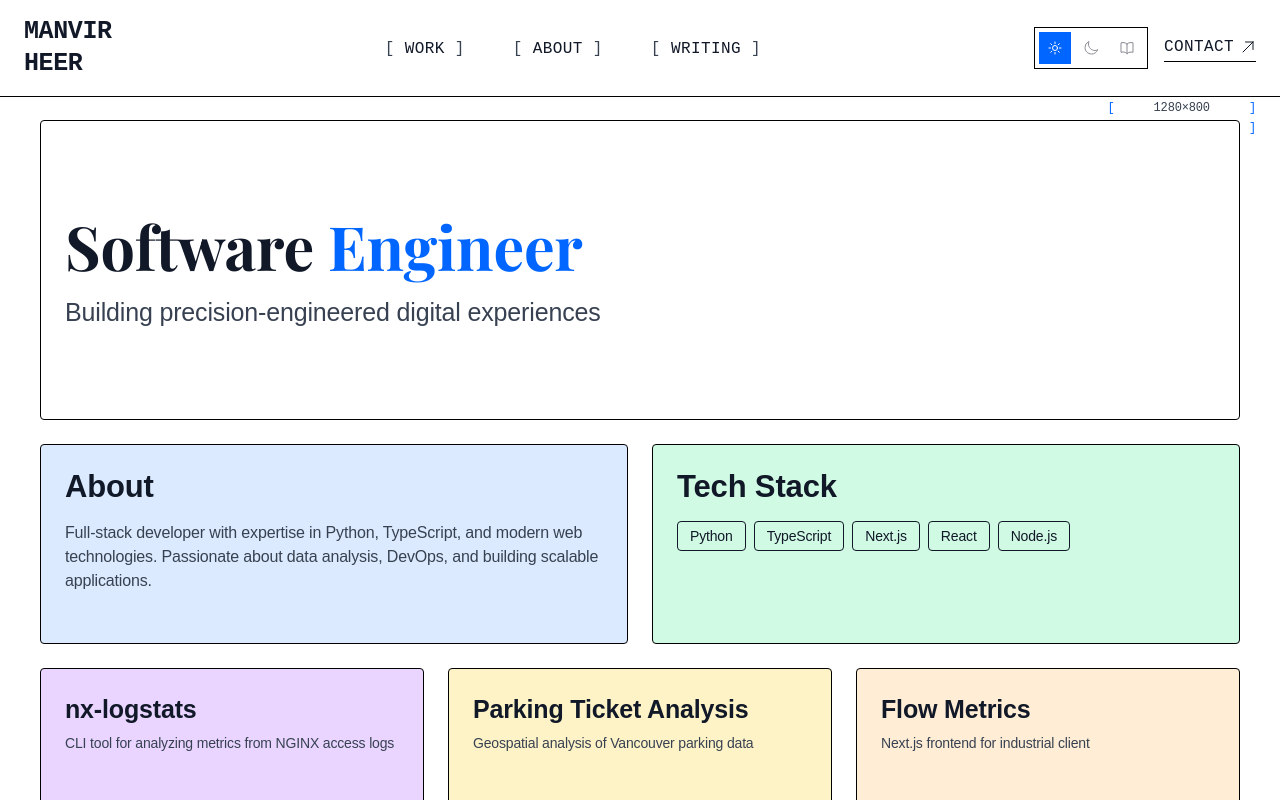
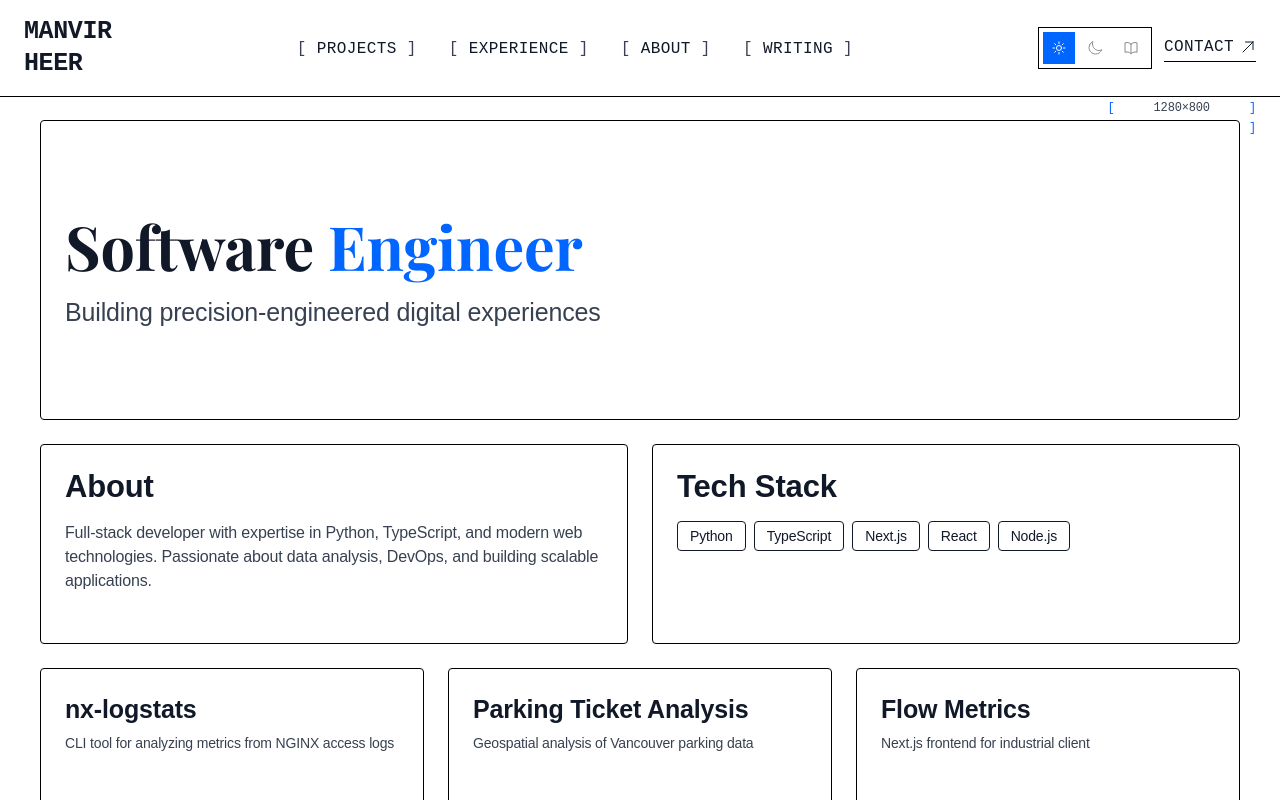
Before and after one commit to manvirheer/manvirheer-portfolio, a Next.js app: page / in a window 1280 px wide. Shown: the top 800 px of the page. Built offline with nearby package versions, Linux system fonts and the light colour scheme; a web font is replaced by a local one.

Commit message:
Refactor: update header iteams and design lang

```diff
--- a/app/components/layout/Header.tsx
+++ b/app/components/layout/Header.tsx
@@ -6,7 +6,8 @@ import { motion } from 'framer-motion'
 import { ArrowUpRightIcon } from '@heroicons/react/24/outline'
 
 const navItems = [
-  { label: 'WORK', href: '/work' },
+  { label: 'PROJECTS', href: '/projects' },
+  { label: 'EXPERIENCE', href: '/experience' },
   { label: 'ABOUT', href: '/about' },
   { label: 'WRITING', href: '/writing' },
 ]
@@ -23,7 +24,7 @@ export const Header = () => {
       animate={{ y: 0 }}
       transition={{ duration: 0.3 }}
     >
-      <div className="max-w-[1400px] mx-auto px-6 py-4 flex items-center justify-between">
+      <div className="max-w-[1400px] mx-auto px-6 py-4 flex items-center justify-between gap-4">
         {/* Logo - Stacked Name */}
         <Link href="/" className="group relative">
           <div className="font-bold font-mono leading-tight tracking-tight transition-colors">
@@ -38,7 +39,7 @@ export const Header = () => {
         </Link>
 
         {/* Navigation - Bracket Style */}
-        <nav className="hidden md:flex items-center gap-8 lg:gap-12">
+        <nav className="hidden lg:flex items-center gap-6 xl:gap-8">
           {navItems.map((item) => (
             <motion.div
               key={item.href}
@@ -50,7 +51,7 @@ export const Header = () => {
             >
               <Link
                 href={item.href}
-                className="text-base font-mono tracking-wide relative inline-block group"
+                className="text-base font-mono tracking-wide relative inline-block group whitespace-nowrap"
               >
                 <span style={{ color: 'var(--page-text-muted)' }}>[</span>
                 {' '}{item.label}{' '}
@@ -67,7 +68,7 @@ export const Header = () => {
         </nav>
 
         {/* Right Actions */}
-        <div className="flex items-center gap-4">
+        <div className="flex items-center gap-3">
           <ThemeSwitcher />
 
           {/* Contact CTA */}
@@ -77,11 +78,11 @@ export const Header = () => {
               x: 4,
             }}
             transition={{ duration: 0.2, ease: [0.23, 1, 0.32, 1] }}
-            className="hidden sm:block"
+            className="hidden xl:block"
           >
             <Link
               href="/contact"
-              className="flex items-center gap-1.5 text-base font-mono tracking-wide border-b pb-0.5 group"
+              className="flex items-center gap-1.5 text-base font-mono tracking-wide border-b pb-0.5 group whitespace-nowrap"
               style={{ borderColor: 'var(--page-border)' }}
             >
               CONTACT
--- /dev/null
+++ b/app/experience/page.tsx
@@ -0,0 +1,27 @@
+import { WorkInProgress } from '@/app/components/ui/WorkInProgress'
+import { Header } from '@/app/components/layout/Header'
+import { SystemInfo } from '@/app/components/ui/SystemInfo'
+import { GridOverlay } from '@/app/components/ui/GridOverlay'
+
+export const metadata = {
+  title: 'Experience',
+  description: 'Professional journey, roles, and impact highlights from Manvir Heer.',
+  openGraph: {
+    title: 'Experience - Manvir Heer',
+    description: 'Explore the roles and achievements across Manvir Heer’s career.',
+  },
+}
+
+export default function ExperiencePage() {
+  return (
+    <>
+      <GridOverlay />
+      <Header />
+      <SystemInfo />
+      <WorkInProgress
+        title="Experience"
+        message="A curated snapshot of roles, responsibilities, and measurable impact. In progress while the stories are crafted."
+      />
+    </>
+  )
+}
--- a/app/globals.css
+++ b/app/globals.css
@@ -88,13 +88,13 @@
   --page-error: #EF4444;
   --page-code: #EC4899;
 
-  /* Bento card tints (moderate pastels) */
-  --bento-blue: #DBEAFE;
-  --bento-purple: #E9D5FF;
-  --bento-green: #D1FAE5;
-  --bento-yellow: #FEF3C7;
-  --bento-orange: #FFEDD5;
-  --bento-pink: #FCE7F3;
+  /* Bento card tints (neutral in light mode) */
+  --bento-blue: var(--page-surface);
+  --bento-purple: var(--page-surface);
+  --bento-green: var(--page-surface);
+  --bento-yellow: var(--page-surface);
+  --bento-orange: var(--page-surface);
+  --bento-pink: var(--page-surface);
 }
 
 /* =============================================================================
--- /dev/null
+++ b/app/projects/page.tsx
@@ -0,0 +1,27 @@
+import { WorkInProgress } from '@/app/components/ui/WorkInProgress'
+import { Header } from '@/app/components/layout/Header'
+import { SystemInfo } from '@/app/components/ui/SystemInfo'
+import { GridOverlay } from '@/app/components/ui/GridOverlay'
+
+export const metadata = {
+  title: 'Projects',
+  description: 'Featured projects, case studies, and technical explorations by Manvir Heer.',
+  openGraph: {
+    title: 'Projects - Manvir Heer',
+    description: 'Featured projects, case studies, and technical explorations by Manvir Heer.',
+  },
+}
+
+export default function ProjectsPage() {
+  return (
+    <>
+      <GridOverlay />
+      <Header />
+      <SystemInfo />
+      <WorkInProgress
+        title="Projects"
+        message="Detailed case studies, build logs, and technical walkthroughs for key projects. Coming soon."
+      />
+    </>
+  )
+}
--- a/app/sitemap.ts
+++ b/app/sitemap.ts
@@ -12,10 +12,16 @@ export default function sitemap(): MetadataRoute.Sitemap {
       priority: 1,
     },
     {
-      url: `${baseUrl}/work`,
+      url: `${baseUrl}/projects`,
       lastModified: currentDate,
       changeFrequency: 'weekly',
-      priority: 0.8,
+      priority: 0.85,
+    },
+    {
+      url: `${baseUrl}/experience`,
+      lastModified: currentDate,
+      changeFrequency: 'weekly',
+      priority: 0.75,
     },
     {
       url: `${baseUrl}/about`,
--- a/app/work/page.tsx
+++ /dev/null
@@ -1,27 +0,0 @@
-import { WorkInProgress } from '@/app/components/ui/WorkInProgress'
-import { Header } from '@/app/components/layout/Header'
-import { SystemInfo } from '@/app/components/ui/SystemInfo'
-import { GridOverlay } from '@/app/components/ui/GridOverlay'
-
-export const metadata = {
-  title: 'Work',
-  description: 'Projects and technical work by Manvir Heer - Python CLI tools, data analysis projects, Next.js applications, and more.',
-  openGraph: {
-    title: 'Work - Manvir Heer',
-    description: 'Projects and technical work by Manvir Heer - Python CLI tools, data analysis projects, Next.js applications, and more.',
-  },
-}
-
-export default function WorkPage() {
-  return (
-    <>
-      <GridOverlay />
-      <Header />
-      <SystemInfo />
-      <WorkInProgress
-        title="Work"
-        message="Detailed case studies and project breakdowns. For now, scroll down on the homepage to see some highlights."
-      />
-    </>
-  )
-}
```
